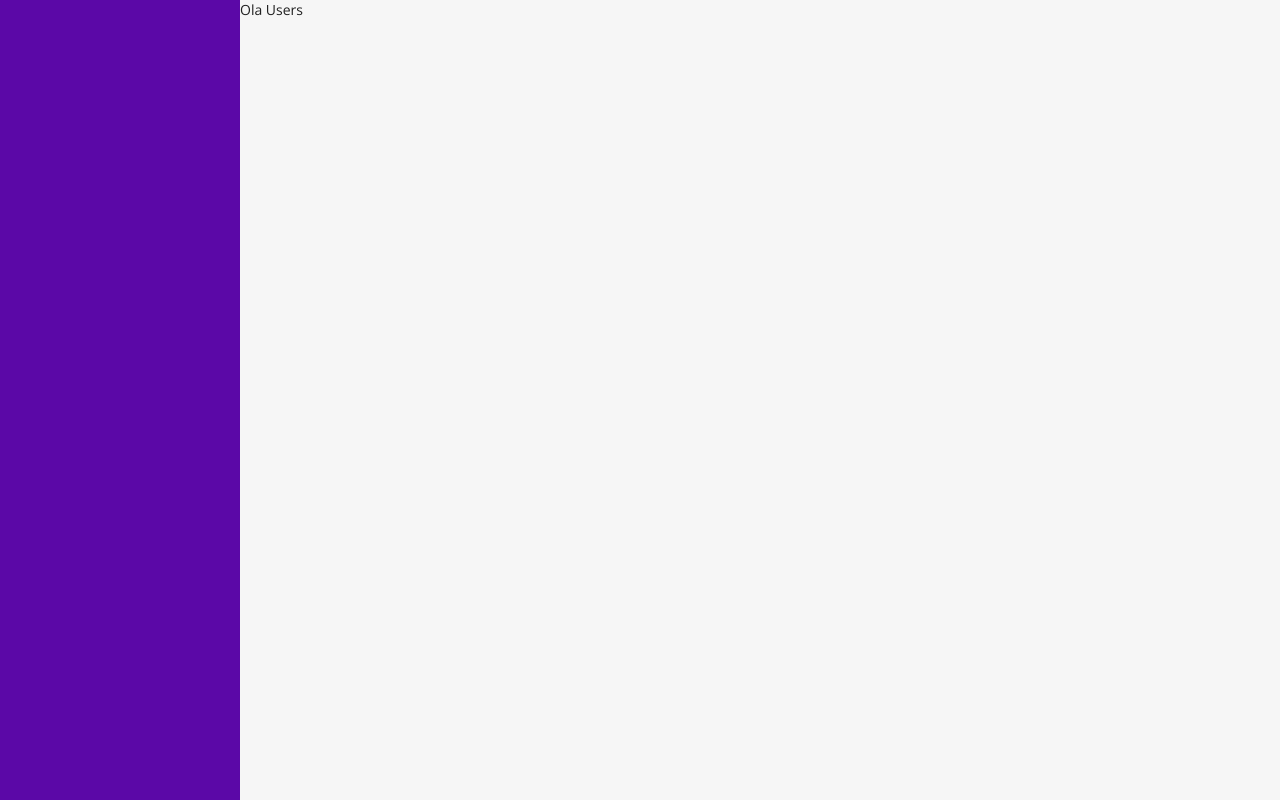
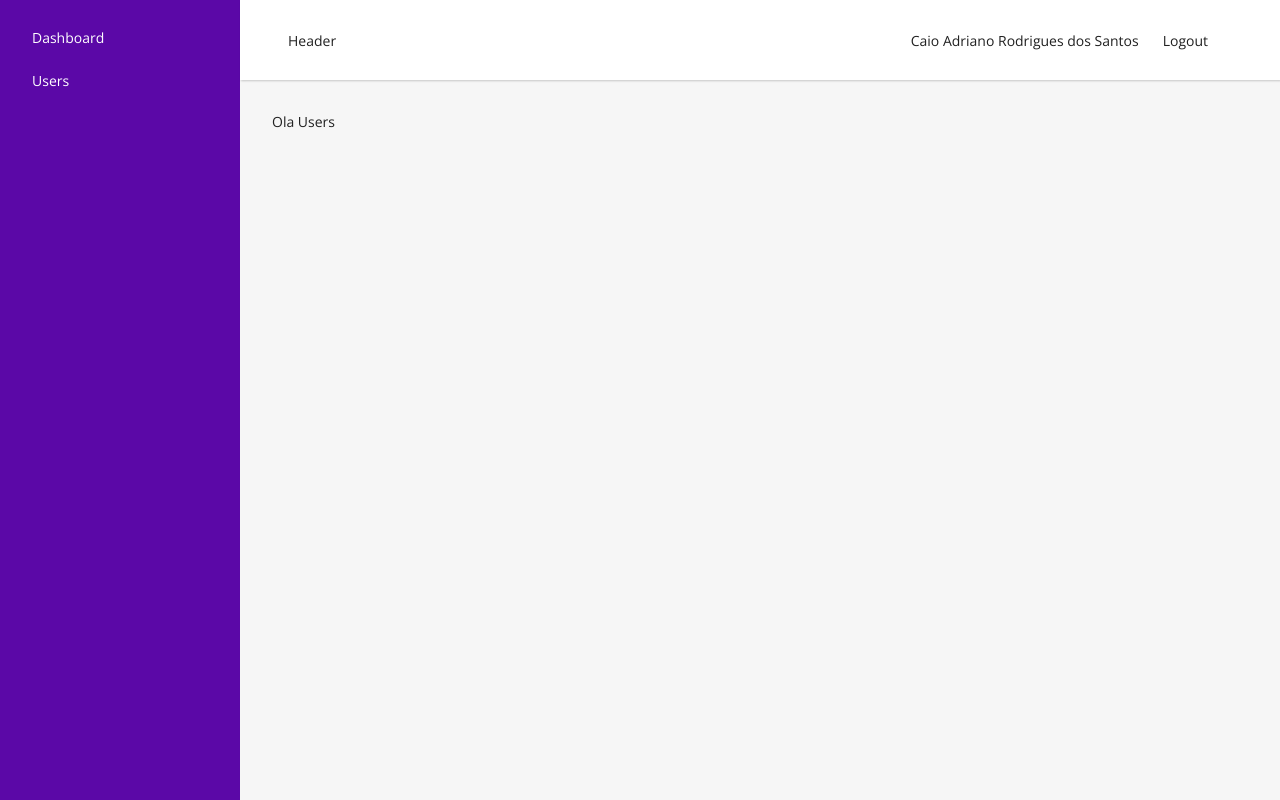
Before and after one commit to ccaioadriano/dashboard-fullstack, a React (Vite) app in the folder frontend/: page /users in a window 1280 px wide. Built offline with nearby package versions, Linux system fonts and the light colour scheme.

Commit message:
Creating default layout

```diff
--- a/frontend/src/components/DefaultLayout .jsx
+++ b/frontend/src/components/DefaultLayout .jsx
@@ -8,13 +8,30 @@ function DefaultLayout() {
     return <Navigate to={"/login"} />;
   }
 
+  const onLogout = (event) => {
+    event.preventDefault();
+  };
+
   return (
     <div id="defaultLayout">
       <aside>
-        <Link to={"/dashboard"} />
-        <Link to={"/login"} />
+        <Link to={"/dashboard"}>Dashboard</Link>
+        <Link to={"/users"}>Users</Link>
       </aside>
-      <Outlet />
+      <div className="content">
+        <header>
+          <div>Header</div>
+          <div>
+            {user?.name}
+            <a href="#" onClick={onLogout} className="btn-logout">
+              Logout
+            </a>
+          </div>
+        </header>
+        <main>
+          <Outlet />
+        </main>
+      </div>
     </div>
   );
 }
--- a/frontend/src/contexts/ContextProvider.jsx
+++ b/frontend/src/contexts/ContextProvider.jsx
@@ -8,7 +8,10 @@ const StateContext = createContext({
 });
 
 export const ContextProvider = ({ children }) => {
-  const [user, setUser] = useState({});
+  const [user, setUser] = useState({
+    name: "Caio Adriano Rodrigues dos Santos",
+    email: "caiobhadriano@gmail.com",
+  });
   const [token, _setToken] = useState(123);
 
   const setToken = (token) => {
```
